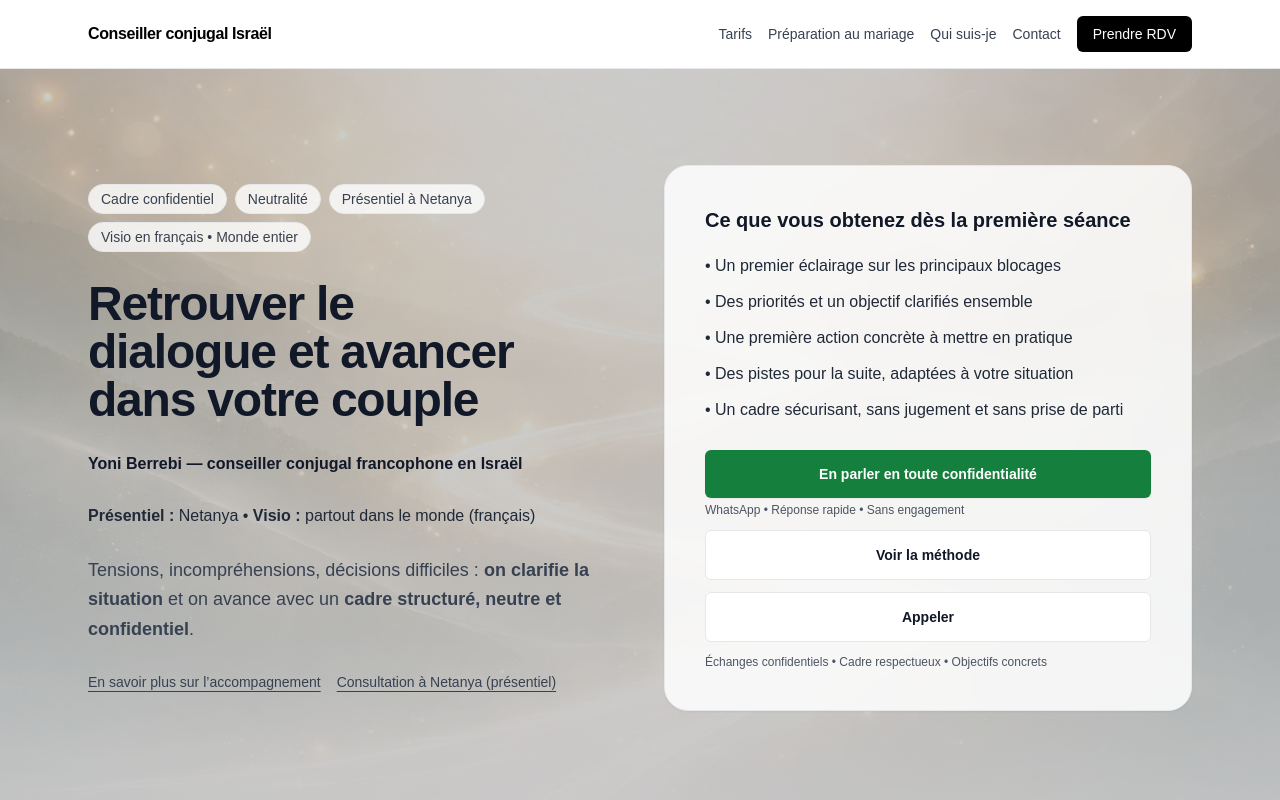
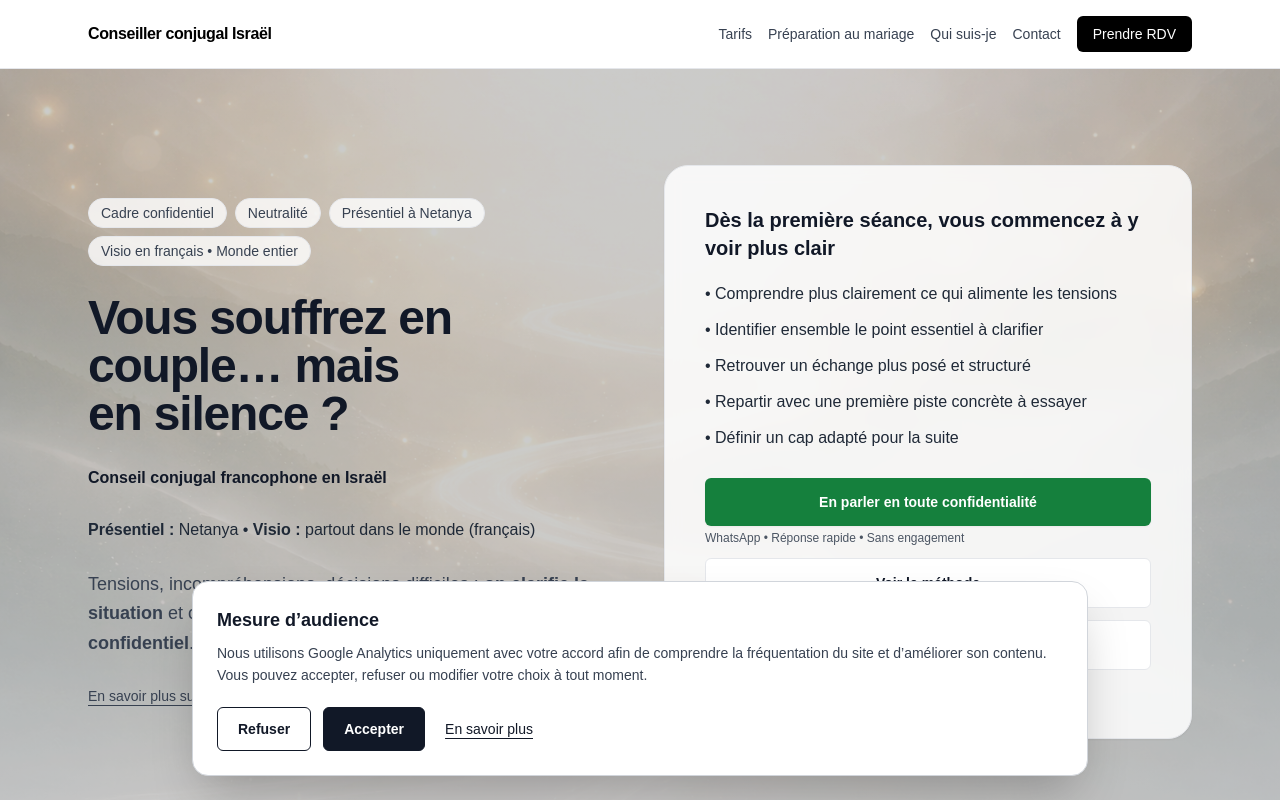
Before and after one commit to Yoyo55web/conseiller-conjugal-israel, a Next.js app: page / in a window 1280 px wide. Shown: the top 800 px of the page. Built offline with nearby package versions, Linux system fonts and the light colour scheme.

Commit message:
Ajuste le contenu et ajoute le consentement Analytics
Restaure le contenu demandé et charge Google Analytics uniquement après consentement explicite.

```diff
--- /dev/null
+++ b/app/_components/AnalyticsConsent.tsx
@@ -0,0 +1,207 @@
+"use client";
+
+import { GoogleAnalytics, sendGAEvent } from "@next/third-parties/google";
+import Link from "next/link";
+import { useEffect, useRef, useState, useSyncExternalStore } from "react";
+import { usePathname } from "next/navigation";
+
+const GA_MEASUREMENT_ID = "G-8VTREB87B6";
+const CONSENT_STORAGE_KEY = "cci-analytics-consent-v1";
+const CONSENT_CHANGE_EVENT = "cci-analytics-consent-change";
+
+type ConsentValue = "granted" | "denied" | null;
+type AnalyticsWindow = Window & {
+  dataLayer?: unknown[];
+  gtag?: (...args: unknown[]) => void;
+};
+
+let inMemoryConsent: ConsentValue = null;
+
+function getConsentSnapshot(): ConsentValue {
+  if (typeof window === "undefined") return null;
+
+  try {
+    const storedValue = window.localStorage.getItem(CONSENT_STORAGE_KEY);
+    if (storedValue === "granted" || storedValue === "denied") return storedValue;
+  } catch {
+    return inMemoryConsent;
+  }
+
+  return inMemoryConsent;
+}
+
+function subscribeToConsent(callback: () => void) {
+  window.addEventListener(CONSENT_CHANGE_EVENT, callback);
+  return () => window.removeEventListener(CONSENT_CHANGE_EVENT, callback);
+}
+
+function persistConsent(value: Exclude<ConsentValue, null>) {
+  inMemoryConsent = value;
+  try {
+    window.localStorage.setItem(CONSENT_STORAGE_KEY, value);
+  } catch {
+    // Le choix reste valable pour la page en cours si le stockage est indisponible.
+  }
+  window.dispatchEvent(new Event(CONSENT_CHANGE_EVENT));
+}
+
+function updateGoogleConsent(value: Exclude<ConsentValue, null>) {
+  const analyticsWindow = window as AnalyticsWindow;
+  analyticsWindow.dataLayer = analyticsWindow.dataLayer ?? [];
+  analyticsWindow.gtag =
+    analyticsWindow.gtag ??
+    ((...args: unknown[]) => {
+      analyticsWindow.dataLayer?.push(args);
+    });
+
+  analyticsWindow.gtag("consent", "default", {
+    analytics_storage: "denied",
+    ad_storage: "denied",
+    ad_user_data: "denied",
+    ad_personalization: "denied",
+    wait_for_update: 500,
+  });
+  analyticsWindow.gtag("consent", "update", {
+    analytics_storage: value,
+    ad_storage: "denied",
+    ad_user_data: "denied",
+    ad_personalization: "denied",
+  });
+}
+
+function clearAnalyticsCookies() {
+  const baseDomain = window.location.hostname.replace(/^www\./, "");
+  const analyticsCookieNames = document.cookie
+    .split(";")
+    .map((cookie) => cookie.trim().split("=")[0])
+    .filter((name) => /^(_ga|_gid|_gat)/.test(name));
+
+  for (const name of analyticsCookieNames) {
+    document.cookie = `${name}=; Max-Age=0; Path=/; SameSite=Lax`;
+    document.cookie = `${name}=; Max-Age=0; Path=/; Domain=.${baseDomain}; SameSite=Lax`;
+  }
+}
+
+export default function AnalyticsConsent() {
+  const pathname = usePathname();
+  const previousPathname = useRef(pathname);
+  const consent = useSyncExternalStore(
+    subscribeToConsent,
+    getConsentSnapshot,
+    () => null,
+  );
+  const [isBannerOpen, setIsBannerOpen] = useState(false);
+
+  useEffect(() => {
+    if (consent) updateGoogleConsent(consent);
+  }, [consent]);
+
+  useEffect(() => {
+    if (consent !== "granted") {
+      previousPathname.current = pathname;
+      return;
+    }
+
+    if (previousPathname.current !== pathname) {
+      sendGAEvent("event", "page_view", {
+        page_path: pathname,
+        page_location: window.location.href,
+        page_title: document.title,
+      });
+      previousPathname.current = pathname;
+    }
+  }, [consent, pathname]);
+
+  useEffect(() => {
+    if (consent !== "granted") return;
+
+    const handleTrackedLinkClick = (event: MouseEvent) => {
+      const target = event.target instanceof Element ? event.target : null;
+      const link = target?.closest("a");
+      const href = link?.getAttribute("href") ?? "";
+
+      if (href.includes("wa.me/")) {
+        sendGAEvent("event", "lead_whatsapp_click", {
+          channel: "whatsapp",
+          page_path: window.location.pathname,
+        });
+      } else if (href.startsWith("tel:")) {
+        sendGAEvent("event", "lead_phone_click", {
+          channel: "phone",
+          page_path: window.location.pathname,
+        });
+      } else if (href.startsWith("mailto:")) {
+        sendGAEvent("event", "lead_email_click", {
+          channel: "email",
+          page_path: window.location.pathname,
+        });
+      }
+    };
+
+    document.addEventListener("click", handleTrackedLinkClick);
+    return () => document.removeEventListener("click", handleTrackedLinkClick);
+  }, [consent]);
+
+  const saveConsent = (value: Exclude<ConsentValue, null>) => {
+    updateGoogleConsent(value);
+    if (value === "denied") clearAnalyticsCookies();
+
+    persistConsent(value);
+    setIsBannerOpen(false);
+  };
+
+  return (
+    <>
+      <button
+        type="button"
+        onClick={() => setIsBannerOpen(true)}
+        className="text-left hover:underline"
+      >
+        Gérer mes cookies
+      </button>
+
+      {consent === "granted" ? (
+        <GoogleAnalytics gaId={GA_MEASUREMENT_ID} />
+      ) : null}
+
+      {consent === null || isBannerOpen ? (
+        <div className="fixed inset-x-0 bottom-0 z-[100] p-4 sm:p-6">
+          <div
+            role="dialog"
+            aria-label="Préférences de cookies"
+            className="mx-auto max-w-4xl rounded-2xl border border-gray-300 bg-white p-5 text-gray-900 shadow-2xl sm:p-6"
+          >
+            <h2 className="text-lg font-semibold">Mesure d’audience</h2>
+            <p className="mt-2 text-sm leading-relaxed text-gray-700">
+              Nous utilisons Google Analytics uniquement avec votre accord afin de
+              comprendre la fréquentation du site et d’améliorer son contenu. Vous pouvez
+              accepter, refuser ou modifier votre choix à tout moment.
+            </p>
+            <div className="mt-5 flex flex-col gap-3 sm:flex-row sm:items-center">
+              <button
+                type="button"
+                onClick={() => saveConsent("denied")}
+                className="inline-flex min-h-11 items-center justify-center rounded-md border border-gray-900 bg-white px-5 py-2.5 text-sm font-semibold text-gray-900 hover:bg-gray-50 focus:outline-none focus:ring-2 focus:ring-gray-900/30"
+              >
+                Refuser
+              </button>
+              <button
+                type="button"
+                onClick={() => saveConsent("granted")}
+                className="inline-flex min-h-11 items-center justify-center rounded-md border border-gray-900 bg-gray-900 px-5 py-2.5 text-sm font-semibold text-white hover:bg-black focus:outline-none focus:ring-2 focus:ring-gray-900/30"
+              >
+                Accepter
+              </button>
+              <Link
+                href="/confidentialite"
+                className="inline-flex min-h-11 items-center justify-center px-2 text-sm font-medium underline underline-offset-4"
+              >
+                En savoir plus
+              </Link>
+            </div>
+          </div>
+        </div>
+      ) : null}
+    </>
+  );
+}
--- a/app/_components/HomeV2.tsx
+++ b/app/_components/HomeV2.tsx
@@ -1,7 +1,7 @@
 import Image from "next/image";
 
 const WHATSAPP_LINK =
-  "https://wa.me/972585360510?text=Bonjour%2C%20je%20souhaite%20conna%C3%AEtre%20vos%20prochaines%20disponibilit%C3%A9s%20pour%20un%20rendez-vous.";
+  "https://wa.me/972585360510?text=Bonjour%2C%20je%20souhaite%20prendre%20rendez-vous%20pour%20un%20accompagnement%20conjugal.%20Pourriez-vous%20m%E2%80%99indiquer%20vos%20prochaines%20disponibilit%C3%A9s%20et%20le%20tarif%20%3F";
 const PHONE_TEL = "tel:+972585360510";
 
 /**
@@ -21,7 +21,7 @@ const CONTAINER = "max-w-6xl mx-auto px-6";
 const CARD = "rounded-2xl border border-gray-200 bg-white p-6";
 const CARD_SOFT = "rounded-3xl border border-gray-200 bg-gray-50 p-8";
 
-const HERO_TITLE = "Retrouver le dialogue et avancer dans votre couple";
+const HERO_TITLE = "Vous souffrez en couple… mais en silence ?";
 
 export default function HomeV2() {
   return (
@@ -68,7 +68,7 @@ export default function HomeV2() {
               </h1>
 
               <p className="font-semibold text-gray-900">
-                Yoni Berrebi — conseiller conjugal francophone en Israël
+                Conseil conjugal francophone en Israël
               </p>
 
               <p className="text-sm sm:text-base text-gray-800">
@@ -103,15 +103,15 @@ export default function HomeV2() {
             {/* Colonne DROITE = actions */}
             <div className="rounded-3xl border border-gray-200 bg-white/85 backdrop-blur p-10 shadow-sm">
               <h2 className="text-xl font-semibold">
-                Ce que vous obtenez dès la première séance
+                Dès la première séance, vous commencez à y voir plus clair
               </h2>
 
               <ul className="mt-5 space-y-3 text-gray-800">
-                <li>• Un premier éclairage sur les principaux blocages</li>
-                <li>• Des priorités et un objectif clarifiés ensemble</li>
-                <li>• Une première action concrète à mettre en pratique</li>
-                <li>• Des pistes pour la suite, adaptées à votre situation</li>
-                <li>• Un cadre sécurisant, sans jugement et sans prise de parti</li>
+                <li>• Comprendre plus clairement ce qui alimente les tensions</li>
+                <li>• Identifier ensemble le point essentiel à clarifier</li>
+                <li>• Retrouver un échange plus posé et structuré</li>
+                <li>• Repartir avec une première piste concrète à essayer</li>
+                <li>• Définir un cap adapté pour la suite</li>
               </ul>
 
               <div className="mt-7 flex flex-col gap-3">
@@ -238,8 +238,8 @@ export default function HomeV2() {
                   Vous voulez commencer simplement ?
                 </div>
                 <p className="mt-2 text-gray-700 leading-relaxed max-w-xl">
-                  Demandez simplement les prochaines disponibilités. Les détails sensibles
-                  pourront être abordés dans un cadre adapté.
+                  Demandez simplement les prochaines disponibilités et le tarif. Les détails
+                  sensibles pourront être abordés dans un cadre adapté.
                 </p>
 
                 <div className="mt-6 flex flex-col sm:flex-row gap-3">
@@ -361,10 +361,6 @@ export default function HomeV2() {
                 "Peut-on commencer seul ?",
                 "Oui. On peut démarrer même si l’autre ne souhaite pas encore venir.",
               ],
-              [
-                "Cet accompagnement remplace-t-il un soin ou une urgence ?",
-                "Non. Il ne remplace pas un suivi médical, psychologique ou juridique. En cas de danger immédiat, contactez les services d’urgence de votre pays.",
-              ],
             ].map(([q, a]) => (
               <div key={q} className="rounded-2xl border border-gray-200 bg-white p-6">
                 <div className="font-semibold">{q}</div>
@@ -382,8 +378,8 @@ export default function HomeV2() {
             <h2 className="text-2xl font-semibold">Prendre rendez-vous</h2>
 
             <p className="mt-3 text-gray-700 leading-relaxed max-w-2xl mx-auto">
-              Demandez les prochaines disponibilités sur WhatsApp. Il n’est pas nécessaire
-              d’y détailler votre situation.
+              Demandez les prochaines disponibilités et le tarif sur WhatsApp. Il n’est pas
+              nécessaire d’y détailler votre situation.
             </p>
 
             <div className="mt-7 flex flex-col sm:flex-row gap-3 justify-center">
--- a/app/_components/SiteHeader.tsx
+++ b/app/_components/SiteHeader.tsx
@@ -4,7 +4,7 @@ import Link from "next/link";
 import { useEffect, useState } from "react";
 
 const WHATSAPP_LINK =
-  "https://wa.me/972585360510?text=Bonjour%2C%20je%20souhaite%20conna%C3%AEtre%20vos%20prochaines%20disponibilit%C3%A9s%20pour%20un%20rendez-vous.";
+  "https://wa.me/972585360510?text=Bonjour%2C%20je%20souhaite%20prendre%20rendez-vous%20pour%20un%20accompagnement%20conjugal.%20Pourriez-vous%20m%E2%80%99indiquer%20vos%20prochaines%20disponibilit%C3%A9s%20et%20le%20tarif%20%3F";
 
 export default function SiteHeader() {
   const [open, setOpen] = useState(false);
--- a/app/consultation-netanya/page.tsx
+++ b/app/consultation-netanya/page.tsx
@@ -3,7 +3,7 @@ import Link from "next/link";
 import { buildMetadata } from "../_seo/metadata";
 
 const WHATSAPP_LINK =
-  "https://wa.me/972585360510?text=Bonjour%2C%20je%20souhaite%20conna%C3%AEtre%20vos%20prochaines%20disponibilit%C3%A9s%20pour%20un%20rendez-vous%20%C3%A0%20Netanya.";
+  "https://wa.me/972585360510?text=Bonjour%2C%20je%20souhaite%20prendre%20rendez-vous%20pour%20un%20accompagnement%20conjugal%20en%20pr%C3%A9sentiel%20%C3%A0%20Netanya.%20Pourriez-vous%20m%E2%80%99indiquer%20vos%20prochaines%20disponibilit%C3%A9s%20et%20le%20tarif%20%3F";
 
 const PHONE_TEL = "tel:+972585360510";
 
@@ -156,8 +156,8 @@ export default function ConsultationNetanyaPage() {
           <div className="rounded-3xl border border-gray-200 bg-white p-8 text-center">
             <h2 className="text-2xl font-semibold">Commencer simplement</h2>
             <p className="mt-3 text-gray-700 leading-relaxed max-w-2xl mx-auto">
-              Demandez simplement les prochaines disponibilités à Netanya. Il n’est pas
-              nécessaire de détailler votre situation sur WhatsApp.
+              Demandez simplement les prochaines disponibilités et le tarif à Netanya. Il
+              n’est pas nécessaire de détailler votre situation sur WhatsApp.
             </p>
 
             <div className="mt-7 flex flex-col sm:flex-row gap-3 justify-center">
--- a/app/contact/page.tsx
+++ b/app/contact/page.tsx
@@ -3,7 +3,7 @@ import Link from "next/link";
 import { buildMetadata } from "../_seo/metadata";
 
 const WHATSAPP_LINK =
-  "https://wa.me/972585360510?text=Bonjour%2C%20je%20souhaite%20conna%C3%AEtre%20vos%20prochaines%20disponibilit%C3%A9s%20pour%20un%20rendez-vous.";
+  "https://wa.me/972585360510?text=Bonjour%2C%20je%20souhaite%20prendre%20rendez-vous%20pour%20un%20accompagnement%20conjugal.%20Pourriez-vous%20m%E2%80%99indiquer%20vos%20prochaines%20disponibilit%C3%A9s%20et%20le%20tarif%20%3F";
 
 const EMAIL = "conseiller.conjugal.israel@gmail.com";
 const TEL_IL_DISPLAY = "+972 58 536 05 10";
@@ -51,7 +51,7 @@ export default function ContactPage() {
           <div className="rounded-2xl border p-6 md:col-span-2">
             <h2 className="text-xl font-semibold">WhatsApp (recommandé)</h2>
             <p className="mt-2 text-gray-600">
-              Le message pré-rempli demande uniquement les prochaines disponibilités. Vous
+              Le message pré-rempli demande les prochaines disponibilités et le tarif. Vous
               n’avez pas besoin d’y détailler votre situation.
             </p>
 
@@ -111,7 +111,7 @@ export default function ContactPage() {
 
           <div className="mt-4 grid gap-4 md:grid-cols-3">
             {[
-              ["1) Contactez", "Demandez les prochaines disponibilités."],
+              ["1) Contactez", "Demandez les prochaines disponibilités et le tarif."],
               ["2) Précisez", "Indiquez visio ou présentiel, sans détail sensible."],
               ["3) Confirmez", "Le tarif et le rendez-vous sont confirmés avec vous."],
             ].map(([t, d]) => (
--- a/app/layout.tsx
+++ b/app/layout.tsx
@@ -1,5 +1,6 @@
 import type { Metadata } from "next";
 import "./globals.css";
+import AnalyticsConsent from "./_components/AnalyticsConsent";
 import SiteHeader from "./_components/SiteHeader";
 
 export const metadata: Metadata = {
@@ -53,6 +54,7 @@ export default function RootLayout({
               <a href="/contact" className="hover:underline">
                 Contact
               </a>
+              <AnalyticsConsent />
             </div>
           </div>
         </footer>
--- a/app/preparation-au-mariage/page.tsx
+++ b/app/preparation-au-mariage/page.tsx
@@ -4,7 +4,7 @@ import Link from "next/link";
 import { buildMetadata } from "../_seo/metadata";
 
 const WHATSAPP_LINK =
-  "https://wa.me/972585360510?text=Bonjour%2C%20je%20souhaite%20des%20informations%20sur%20la%20pr%C3%A9paration%20au%20mariage%20et%20conna%C3%AEtre%20vos%20prochaines%20disponibilit%C3%A9s.";
+  "https://wa.me/972585360510?text=Bonjour%2C%20je%20souhaite%20des%20informations%20sur%20la%20pr%C3%A9paration%20au%20mariage.%20Pourriez-vous%20m%E2%80%99indiquer%20vos%20prochaines%20disponibilit%C3%A9s%20et%20le%20tarif%20%3F";
 
 export const metadata: Metadata = buildMetadata({
   title: "Préparation au mariage en français",
--- a/next.config.ts
+++ b/next.config.ts
@@ -6,11 +6,11 @@ const contentSecurityPolicy = [
   "form-action 'self'",
   "frame-ancestors 'none'",
   "object-src 'none'",
-  "script-src 'self' 'unsafe-inline'",
+  "script-src 'self' 'unsafe-inline' https://www.googletagmanager.com",
   "style-src 'self' 'unsafe-inline'",
-  "img-src 'self' data: blob:",
+  "img-src 'self' data: blob: https://www.google-analytics.com https://*.google-analytics.com",
   "font-src 'self' data:",
-  "connect-src 'self'",
+  "connect-src 'self' https://www.google-analytics.com https://*.google-analytics.com",
   "frame-src 'none'",
   "upgrade-insecure-requests",
 ].join("; ");
--- a/package.json
+++ b/package.json
@@ -9,6 +9,7 @@
     "lint": "eslint"
   },
   "dependencies": {
+    "@next/third-parties": "^16.0.10",
     "next": "16.0.10",
     "react": "19.2.1",
     "react-dom": "19.2.1"
```
Also changed, not shown: app/confidentialite/page.tsx (+14 -6 lines), app/mentions-legales/page.tsx (+3 -5 lines), app/qui-sommes-nous/page.tsx (+3 -9 lines), 1 other file (tests, documents, lock files or other folders).
